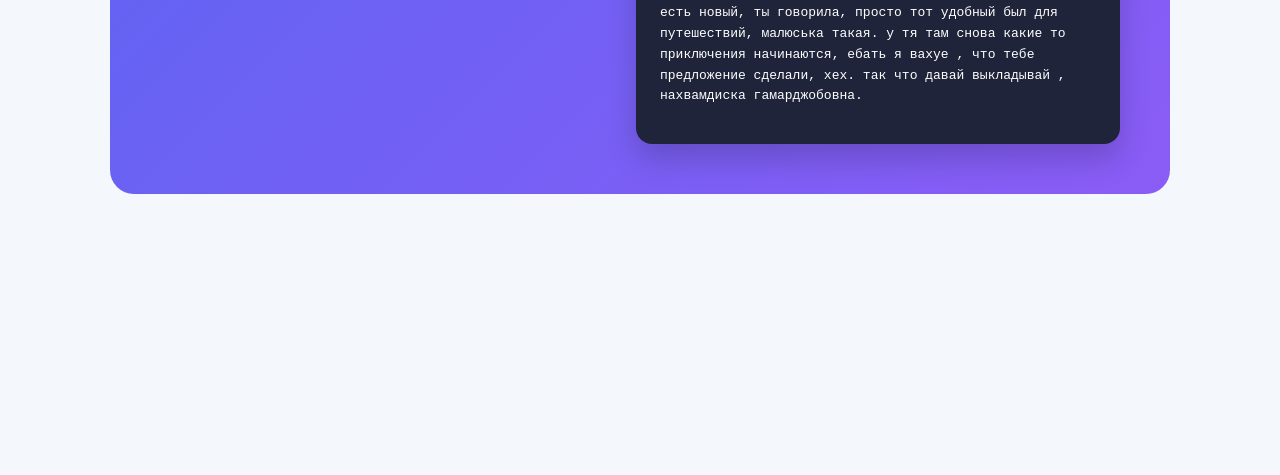
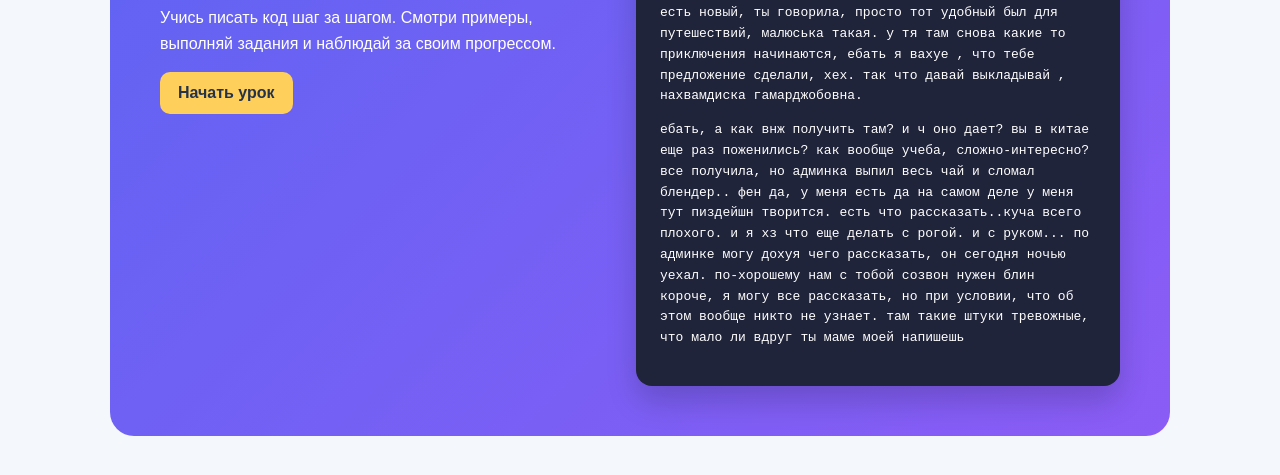
Before and after one commit to peranov/html-lesson, a plain HTML site: page index.html in a window 1280 px wide. Shown: the part 507-982 px from the top of the page. Before the commit the page ends 800 px from the top, so only its background shows below. Drawn offline with Linux system fonts and the light colour scheme.

Commit message:
Add personal experiences paragraph in index.html
Added a new paragraph discussing various personal topics and experiences.

```diff
--- a/index.html
+++ b/index.html
@@ -218,3 +218,10 @@
          у тя там снова  какие то приключения начинаются, ебать я вахуе , что тебе предложение сделали, хех.
          так что давай выкладывай , нахвамдиска гамарджобовна.
        </p>
+       <p>ебать, а как внж получить там? и ч оно дает? вы в китае еще раз поженились?
+        как вообще учеба, сложно-интересно?
+        все получила, но админка выпил весь чай и сломал блендер.. фен да, у меня есть
+        да на самом деле у меня тут пиздейшн творится. есть что рассказать..куча всего плохого. и я хз что еще делать с рогой. и с руком...
+        по админке могу дохуя чего рассказать, он сегодня ночью уехал. по-хорошему нам с тобой созвон нужен блин
+        короче, я могу все рассказать, но при условии, что об этом вообще никто не узнает. там такие штуки тревожные, что мало ли вдруг ты маме моей напишешь
+       </p>
```
